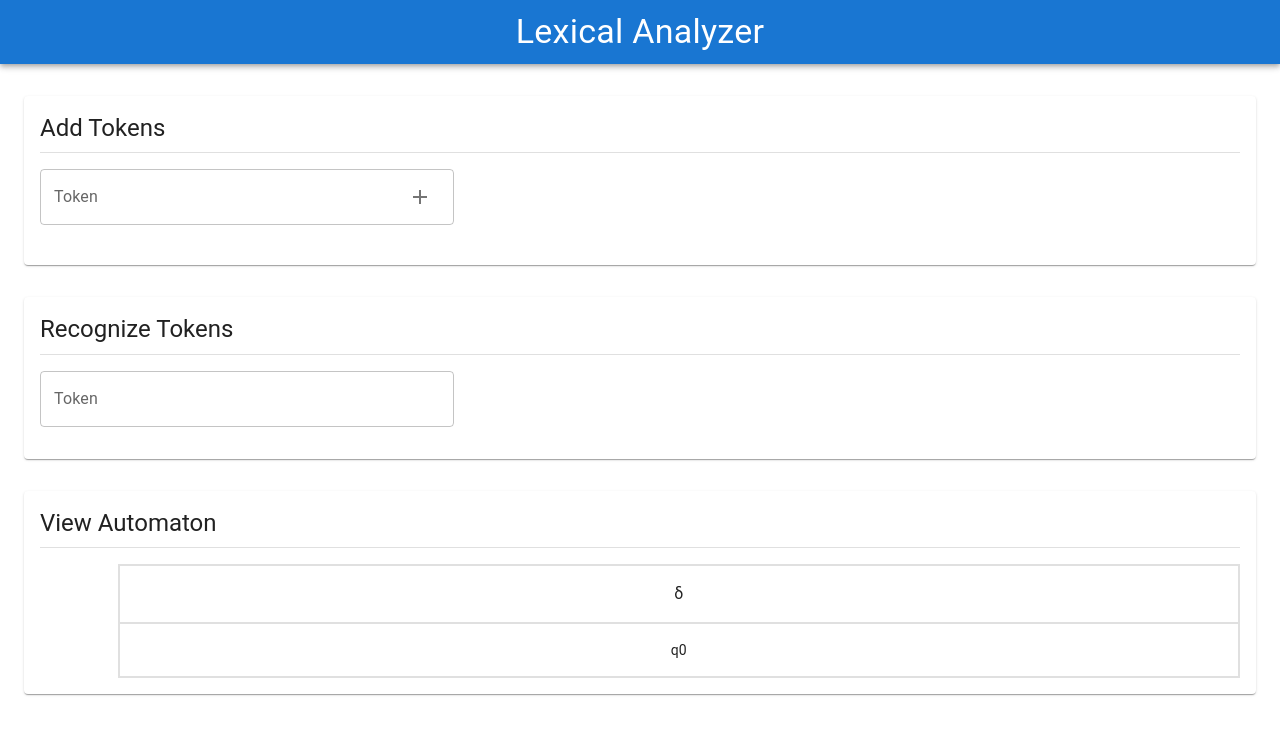
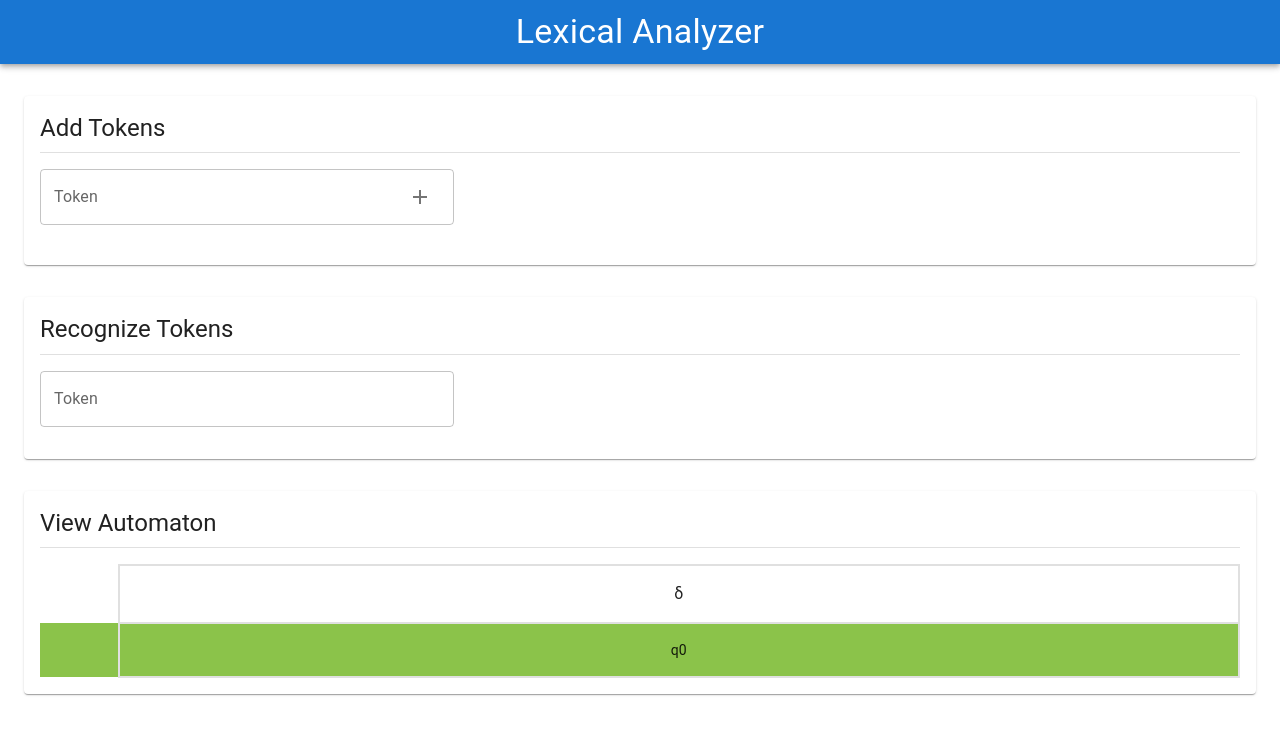
Before and after one commit to falabretti/lexical-analyzer, a React (Create React App) app: page / in a window 1280 px wide. Shown: the top 734 px of the page. Built offline with nearby package versions, Linux system fonts and the light colour scheme.

Commit message:
Update DisplaySection to show input feedback

```diff
--- a/src/components/DisplaySection.tsx
+++ b/src/components/DisplaySection.tsx
@@ -1,22 +1,21 @@
 import React, { useContext } from 'react';
 import { Divider, Table, TableBody, TableCell, TableContainer, TableHead, TableRow, Typography } from "@mui/material";
+import { lightGreen, red } from "@mui/material/colors";
 import { AutomatonContext, AutomatonContextType } from "../context/AutomatonContext";
 import State from "../types/State";
 
 const cellBorderValue = "2px solid rgba(224, 224, 224, 1)";
 
-type DisplayTableHeadProps = {
-  symbols: string[]
-}
+function DisplayTableHead() {
 
-type DisplayTableBodyProps = {
-  symbols: string[],
-  states: State[]
-}
+  const { automaton } = useContext(AutomatonContext) as AutomatonContextType;
+  const { symbols, lastSymbol } = automaton;
 
-function DisplayTableHead(props: DisplayTableHeadProps) {
-
-  const { symbols } = props;
+  function calcBackgroundColor(symbol: string) {
+    if (!automaton.isInInitialState() && symbol === lastSymbol) {
+      return lightGreen[200];
+    }
+  }
 
   return (
     <TableHead>
@@ -26,7 +25,9 @@ function DisplayTableHead(props: DisplayTableHeadProps) {
           <Typography>δ</Typography>
         </TableCell>
         {symbols.map((symbol, id) => (
-          <TableCell key={id} sx={{ border: cellBorderValue }} align="center">
+          <TableCell key={id} align="center"
+            sx={{ border: cellBorderValue, backgroundColor: calcBackgroundColor(symbol) }}
+          >
             <Typography>{symbol}</Typography>
           </TableCell>
         ))}
@@ -35,14 +36,28 @@ function DisplayTableHead(props: DisplayTableHeadProps) {
   );
 }
 
-function DisplayTableBody(props: DisplayTableBodyProps) {
+function DisplayTableBody() {
 
-  const { symbols, states } = props;
+  const { automaton } = useContext(AutomatonContext) as AutomatonContextType;
+  const { currentState, invalidState, lastState, symbols, lastSymbol } = automaton;
+  const states = Array.from(automaton);
+
+  function calcRowBackgroundColor(state: State) {
+    if (state === currentState) {
+      return lightGreen[500];
+    } else if (state === lastState) {
+      if (currentState === invalidState) {
+        return red[500];
+      } else {
+        return lightGreen[200];
+      }
+    }
+  }
 
   return (
     <TableBody>
       {states.map((state, id) => (
-        <TableRow key={id}>
+        <TableRow key={id} sx={{ backgroundColor: calcRowBackgroundColor(state) }} >
           <TableCell sx={{ width: "10ch", borderBottom: "none" }} align="center">
             <Typography sx={{ fontSize: "150%" }}>
               {state.isInitial && "→"} {state.isFinal && "*"}
@@ -64,10 +79,7 @@ function DisplayTableBody(props: DisplayTableBodyProps) {
 
 function DisplaySection() {
 
-  const { automaton } = useContext(AutomatonContext) as AutomatonContextType;
-
-  const symbols = automaton.symbols;
-  const states = Array.from(automaton);
+  // TODO legend
 
   return (
     <section>
@@ -75,8 +87,8 @@ function DisplaySection() {
       <Divider />
       <TableContainer sx={{ marginTop: 2 }}>
         <Table>
-          <DisplayTableHead symbols={symbols} />
-          <DisplayTableBody symbols={symbols} states={states} />
+          <DisplayTableHead />
+          <DisplayTableBody />
         </Table>
       </TableContainer>
     </section>
```
